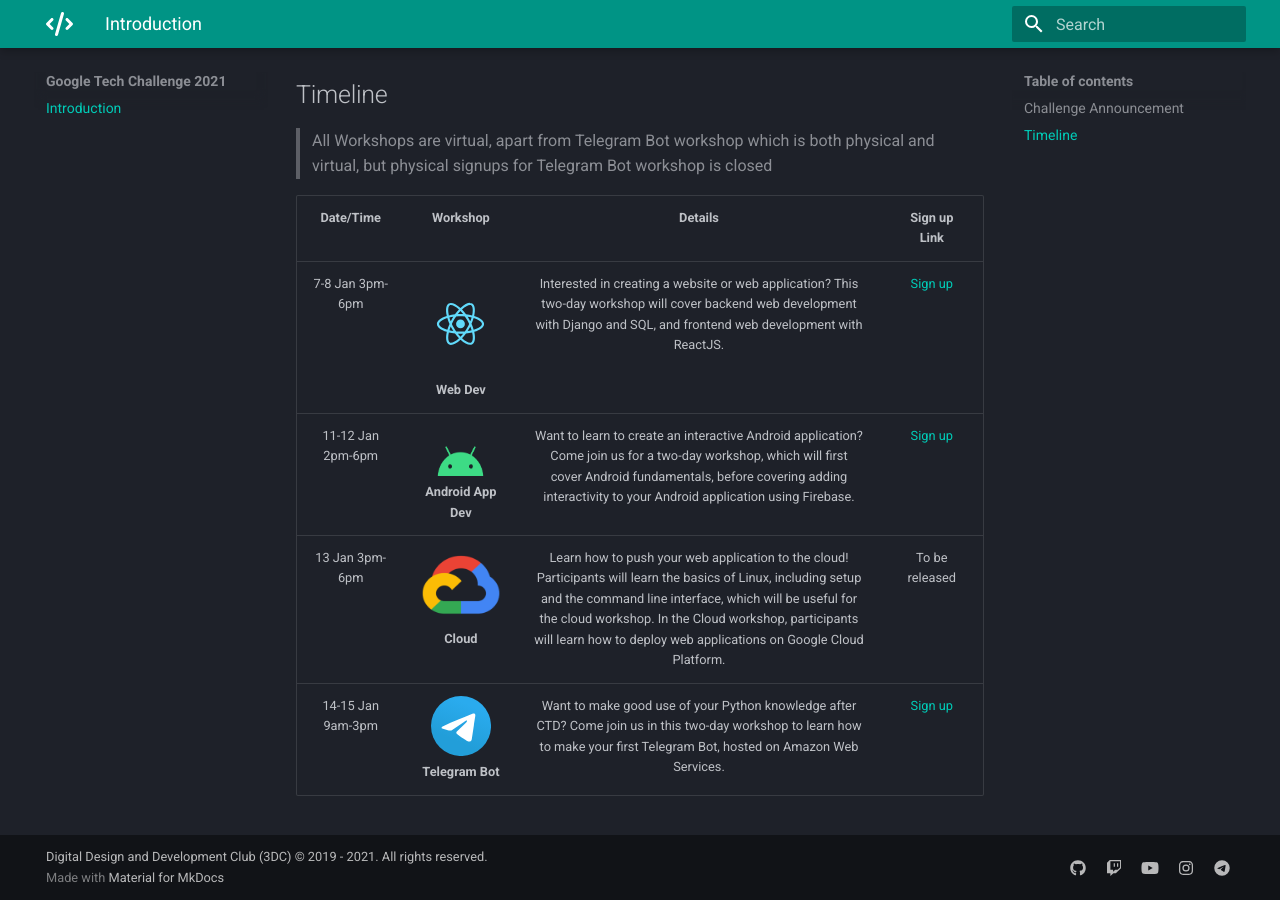
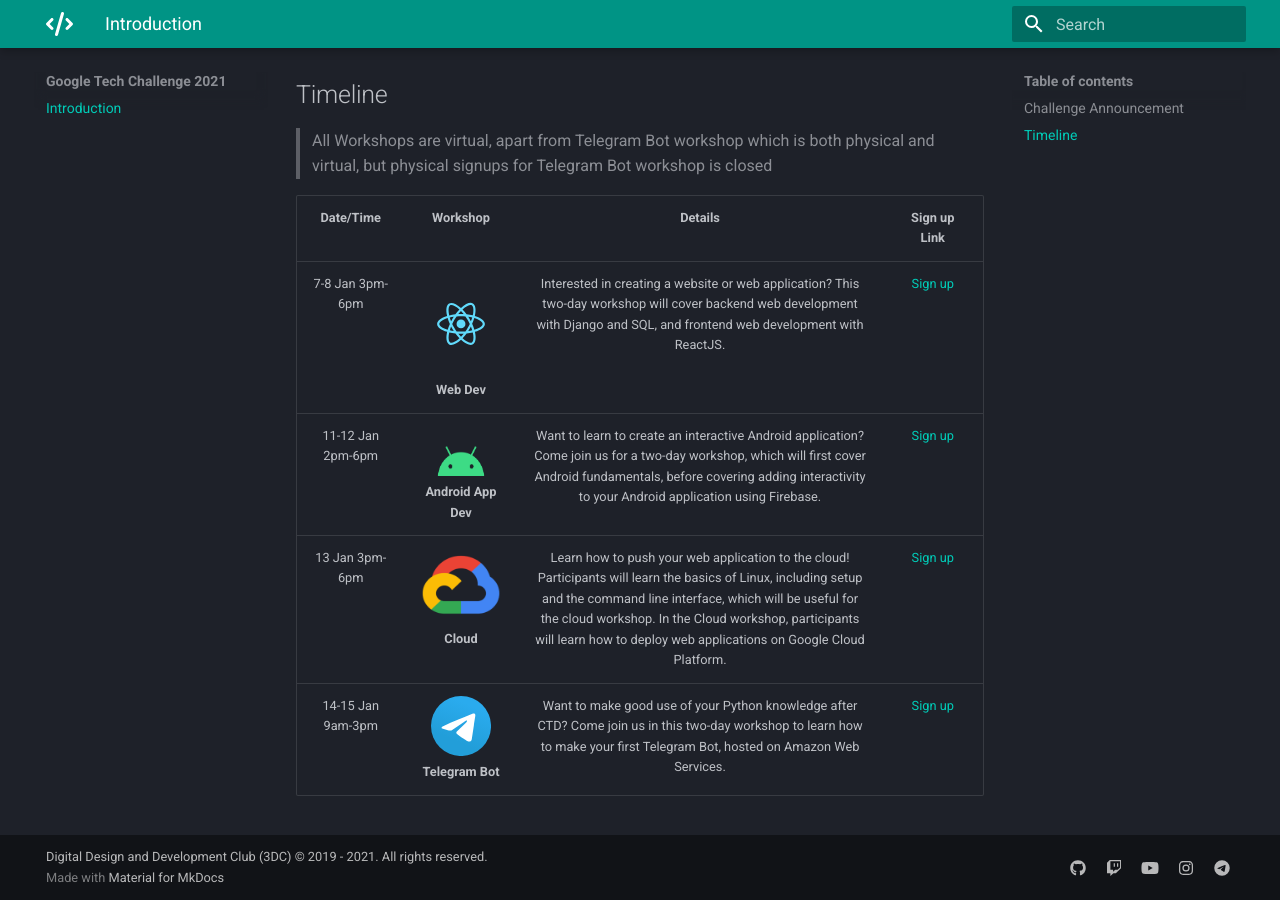
Before and after one commit to SHSR2001/3dcdsc.github.io, an MkDocs documentation site: the page built from docs/gtc.md, in a window 1280 px wide and 900 px high, scrolled down 1286 px. Built offline with MkDocs 1.6.1 and Material for MkDocs 9.7.7, drawn with Linux system fonts in a browser that asks for light colours.

Commit message:
add linux cloud workshop

```diff
--- a/docs/gtc.md
+++ b/docs/gtc.md
@@ -20,5 +20,5 @@
 | :---: | :---: | :---: | :---: |
 | 7-8 Jan  3pm-6pm | ![](imgs/gtc/react.svg){: style="height:100px;width:150px"} <br /> **Web Dev** | Interested in creating a website or web application? This two-day workshop will cover backend web development with Django and SQL, and frontend web development with ReactJS. | [Sign up](https://forms.office.com/Pages/ResponsePage.aspx?id=drd2NJDpck-5UGJImDFiPSN9tQp8RElEvCq3pubo2pdURENRWkUxMVMwNVpGUDBRNDNGN09WNjBXMi4u) |
 | 11-12 Jan  2pm-6pm | ![](imgs/gtc/Android_symbol_green_RGB.png){: style="height:50px;width:100px"} <br /> **Android App Dev** | Want to learn to create an interactive Android application? Come join us for a two-day workshop, which will first cover Android fundamentals, before covering adding interactivity to your Android application using Firebase. | [Sign up](https://forms.office.com/Pages/ResponsePage.aspx?id=drd2NJDpck-5UGJImDFiPT7laIF8QHhDuji50dJ_xY1UQkVVOFhLMk85WVkyQU1OUVdMUThQUDI2SS4u) |
-| 13 Jan  3pm-6pm | ![](imgs/gtc/gcp-icon.png){: style="height:75px;width:80px"} <br /> **Cloud** | Learn how to push your web application to the cloud! Participants will learn the basics of Linux, including setup and the command line interface, which will be useful for the cloud workshop. In the Cloud workshop, participants will learn how to deploy web applications on Google Cloud Platform. | To be released |
+| 13 Jan  3pm-6pm | ![](imgs/gtc/gcp-icon.png){: style="height:75px;width:80px"} <br /> **Cloud** | Learn how to push your web application to the cloud! Participants will learn the basics of Linux, including setup and the command line interface, which will be useful for the cloud workshop. In the Cloud workshop, participants will learn how to deploy web applications on Google Cloud Platform. | [Sign up](https://forms.office.com/Pages/ResponsePage.aspx?id=drd2NJDpck-5UGJImDFiPRmrIW0F2VFOgW3l54l7-mNUQkZQTFRGRDI5R0FIWk9RWktDVTFKRjU3Ui4u) |
 | 14-15 Jan  9am-3pm | ![](imgs/gtc/Telegram_2019_Logo.svg){: style="height:60px;width:60px"} <br /> **Telegram Bot** | Want to make good use of your Python knowledge after CTD? Come join us in this two-day workshop to learn how to make your first Telegram Bot, hosted on Amazon Web Services. | [Sign up](https://forms.office.com/Pages/ResponsePage.aspx?id=drd2NJDpck-5UGJImDFiPTj-KVY44cREncNQquGkVYZUNktXODRMVU5KV01ZVUIxUlJGVUZJUEI4Ti4u) |
```
